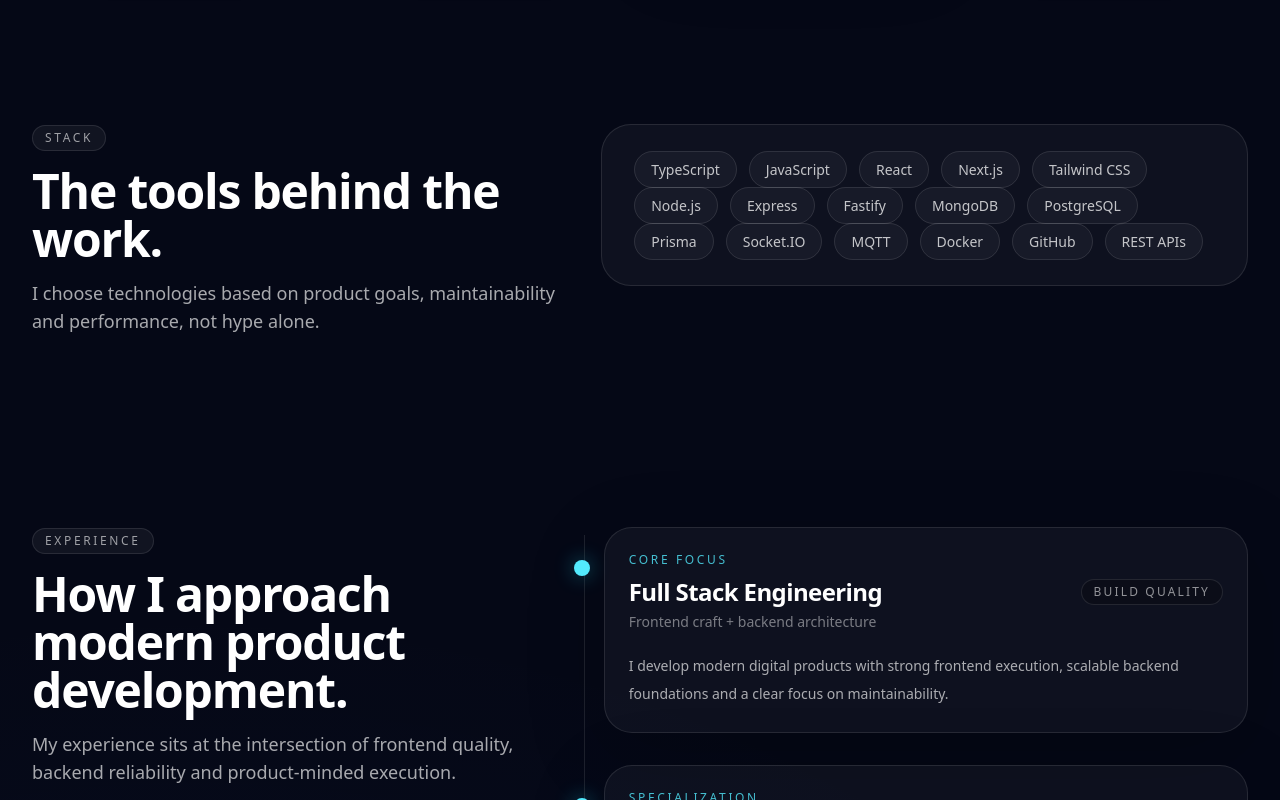
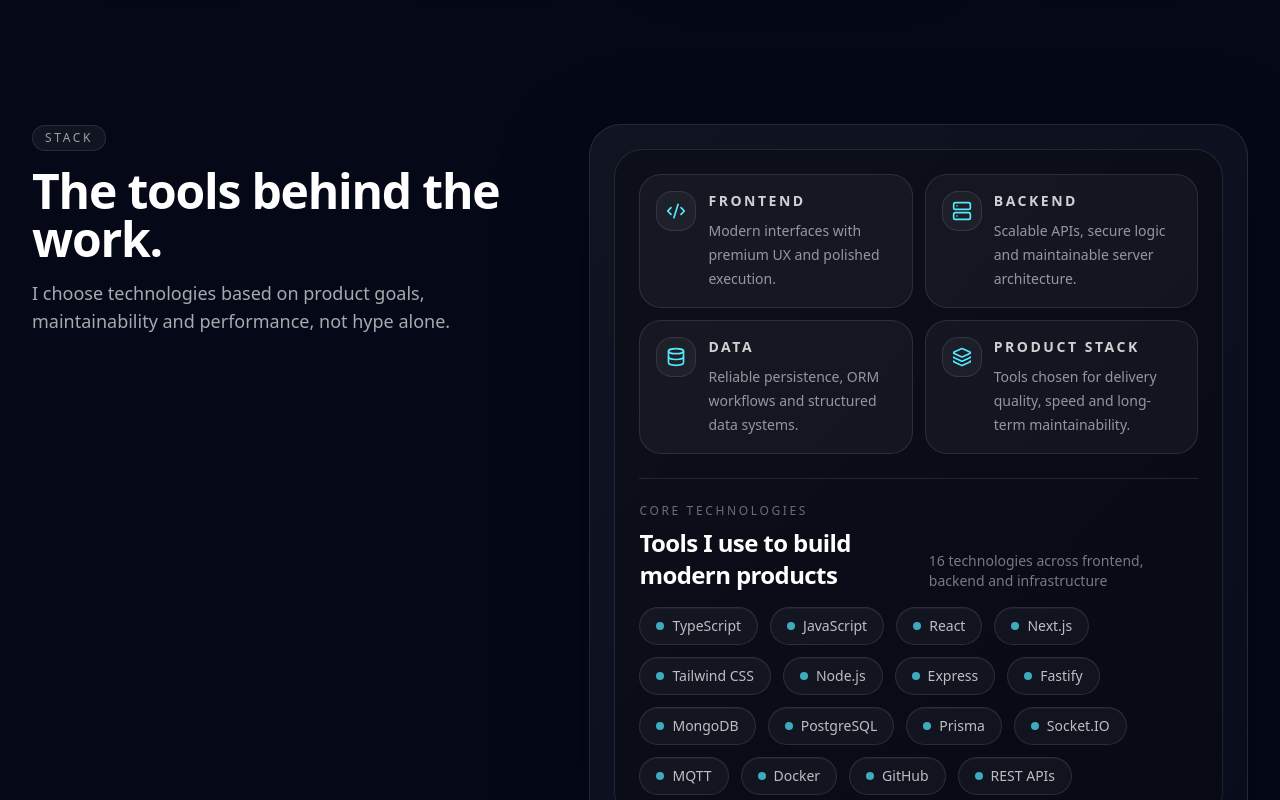
Before and after one commit to RusoMDK/luis-manuel-santos-portfolio, a Next.js app: page /en in a window 1280 px wide. Shown: the part 3540-4340 px from the top of the page. Built offline with nearby package versions, Linux system fonts and the light colour scheme.

Commit message:
feat: polish responsive layout and localized stack section

```diff
--- a/components/common/mobile-nav.tsx
+++ b/components/common/mobile-nav.tsx
@@ -1,8 +1,7 @@
 "use client";
 
 import { useState } from "react";
-import { Menu, X } from "lucide-react";
-import { Link } from "@/i18n/navigation";
+import { Menu, PanelRightOpen } from "lucide-react";
 import { Sheet, SheetContent, SheetTrigger } from "@/components/ui/sheet";
 import { buttonVariants } from "@/components/ui/button-variants";
 import { cn } from "@/lib/utils";
@@ -32,16 +31,15 @@
             "h-11 w-11 rounded-2xl border-white/10 bg-white/5 text-white hover:bg-white/10",
           )}
         >
-          <Menu className="h-5 w-5" />
+          <PanelRightOpen className="h-5 w-5" />
         </SheetTrigger>
 
         <SheetContent
           side="right"
-          className="w-[min(92vw,24rem)] max-w-[24rem] overflow-y-auto border-white/10 bg-[#07101f]/95 px-0 text-white backdrop-blur-2xl"
+          className="h-dvh w-screen max-w-none overflow-y-auto border-white/10 bg-[#07101f]/95 px-0 text-white backdrop-blur-2xl sm:w-[420px] sm:max-w-[420px]"
         >
-          <div className="flex min-h-full flex-col px-5 pb-[max(1.25rem,env(safe-area-inset-bottom))] pt-[max(1.25rem,env(safe-area-inset-top))]">
-            <div className="flex items-center justify-between border-b border-white/10 pb-5">
-              <div>
+          <div className="flex min-h-dvh flex-col px-5 pb-[max(1.25rem,env(safe-area-inset-bottom))] pt-[max(1.25rem,env(safe-area-inset-top))]">
+            <div className="border-b border-white/10 pb-5 pr-12">
               <p className="text-xs uppercase tracking-[0.24em] text-white/40">
                 Navigation
               </p>
@@ -50,26 +48,16 @@
               </p>
             </div>
 
-              <button
-                type="button"
-                onClick={() => setOpen(false)}
-                className="rounded-xl border border-white/10 bg-white/5 p-2 text-white/70 transition hover:bg-white/10 hover:text-white"
-                aria-label="Close navigation menu"
-              >
-                <X className="h-4 w-4" />
-              </button>
-            </div>
-
             <nav className="mt-8 flex flex-col gap-3">
               {navItems.map((item) => (
-                <Link
+                <a
                   key={item.href}
                   href={item.href}
                   onClick={() => setOpen(false)}
                   className="rounded-2xl border border-white/10 bg-white/[0.04] px-4 py-3 text-sm text-white/80 transition hover:bg-white/10 hover:text-white"
                 >
                   {item.label}
-                </Link>
+                </a>
               ))}
             </nav>
 
@@ -78,7 +66,7 @@
             </div>
 
             <div className="mt-8">
-              <Link
+              <a
                 href={ctaHref}
                 onClick={() => setOpen(false)}
                 className={cn(
@@ -87,7 +75,7 @@
                 )}
               >
                 {ctaLabel}
-              </Link>
+              </a>
             </div>
           </div>
         </SheetContent>
--- a/components/marketing/sections/stack-section.tsx
+++ b/components/marketing/sections/stack-section.tsx
@@ -1,3 +1,4 @@
+import { Code2, Database, Layers3, Server } from "lucide-react";
 import { useTranslations } from "next-intl";
 import { stack } from "@/config/site";
 import { AnimatedReveal } from "@/components/common/animated-reveal";
@@ -5,13 +6,32 @@
 import { SectionHeading } from "@/components/marketing/shared/section-heading";
 import { StackPill } from "@/components/marketing/shared/stack-pill";
 
+const stackHighlights = [
+  {
+    key: "frontend",
+    icon: Code2,
+  },
+  {
+    key: "backend",
+    icon: Server,
+  },
+  {
+    key: "data",
+    icon: Database,
+  },
+  {
+    key: "product",
+    icon: Layers3,
+  },
+] as const;
+
 export function StackSection() {
   const t = useTranslations("Stack");
 
   return (
     <section id="stack" className="scroll-mt-28 py-16 md:py-24">
       <Container>
-        <div className="grid gap-10 lg:grid-cols-[0.9fr_1.1fr] lg:items-start">
+        <div className="grid gap-8 lg:grid-cols-[0.88fr_1.12fr] lg:items-start lg:gap-10">
           <AnimatedReveal>
             <SectionHeading
               eyebrow={t("eyebrow")}
@@ -21,13 +41,63 @@
           </AnimatedReveal>
 
           <AnimatedReveal delay={0.08}>
-            <div className="rounded-[30px] border border-white/10 bg-white/[0.04] p-6 md:p-8">
-              <div className="flex flex-wrap gap-3">
-                {stack.map((item, index) => (
-                  <AnimatedReveal key={item} delay={0.02 * index} y={10}>
-                    <StackPill label={item} />
-                  </AnimatedReveal>
-                ))}
+            <div className="overflow-hidden rounded-[28px] border border-white/10 bg-gradient-to-br from-white/[0.05] via-white/[0.035] to-white/[0.02] p-4 shadow-[0_25px_100px_rgba(0,0,0,0.22)] sm:rounded-[32px] sm:p-5 md:p-6">
+              <div className="rounded-[24px] border border-white/10 bg-black/20 p-4 sm:rounded-[28px] sm:p-5 md:p-6">
+                <div className="grid gap-3 sm:grid-cols-2">
+                  {stackHighlights.map((item, index) => {
+                    const Icon = item.icon;
+
+                    return (
+                      <AnimatedReveal
+                        key={item.key}
+                        delay={0.04 * index}
+                        y={12}
+                      >
+                        <div className="rounded-[22px] border border-white/10 bg-white/[0.04] p-4">
+                          <div className="flex items-start gap-3">
+                            <div className="grid h-10 w-10 shrink-0 place-items-center rounded-2xl border border-white/10 bg-white/[0.04]">
+                              <Icon className="h-5 w-5 text-cyan-300" />
+                            </div>
+
+                            <div>
+                              <h3 className="text-sm font-semibold uppercase tracking-[0.18em] text-white/80">
+                                {t(`highlights.${item.key}.title`)}
+                              </h3>
+                              <p className="mt-2 text-sm leading-6 text-white/55">
+                                {t(`highlights.${item.key}.description`)}
+                              </p>
+                            </div>
+                          </div>
+                        </div>
+                      </AnimatedReveal>
+                    );
+                  })}
+                </div>
+
+                <div className="mt-6 border-t border-white/10 pt-6">
+                  <div className="mb-4 flex flex-col gap-2 sm:flex-row sm:items-end sm:justify-between">
+                    <div>
+                      <p className="text-xs uppercase tracking-[0.22em] text-white/40">
+                        {t("coreEyebrow")}
+                      </p>
+                      <h3 className="mt-2 text-2xl font-semibold tracking-tight text-white">
+                        {t("coreTitle")}
+                      </h3>
+                    </div>
+
+                    <p className="text-sm text-white/45">
+                      {t("coreMeta", { count: stack.length })}
+                    </p>
+                  </div>
+
+                  <div className="flex flex-wrap gap-3">
+                    {stack.map((item, index) => (
+                      <AnimatedReveal key={item} delay={0.015 * index} y={8}>
+                        <StackPill label={item} />
+                      </AnimatedReveal>
+                    ))}
+                  </div>
+                </div>
               </div>
             </div>
           </AnimatedReveal>
--- a/components/marketing/shared/stack-pill.tsx
+++ b/components/marketing/shared/stack-pill.tsx
@@ -4,7 +4,8 @@
 
 export function StackPill({ label }: StackPillProps) {
   return (
-    <span className="rounded-full border border-white/10 bg-white/[0.04] px-4 py-2 text-sm text-white/75">
+    <span className="group inline-flex items-center rounded-full border border-white/10 bg-white/[0.04] px-4 py-2 text-sm font-medium text-white/72 shadow-[inset_0_1px_0_rgba(255,255,255,0.04)] transition duration-300 hover:-translate-y-0.5 hover:border-cyan-300/30 hover:bg-cyan-300/[0.08] hover:text-white">
+      <span className="mr-2 h-2 w-2 rounded-full bg-cyan-300/70 transition group-hover:bg-cyan-200" />
       {label}
     </span>
   );
--- a/messages/en.d.json.ts
+++ b/messages/en.d.json.ts
@@ -80,7 +80,28 @@
   "Stack": {
     "eyebrow": "Stack",
     "title": "The tools behind the work.",
-    "description": "I choose technologies based on product goals, maintainability and performance, not hype alone."
+    "description": "I choose technologies based on product goals, maintainability and performance, not hype alone.",
+    "coreEyebrow": "Core technologies",
+    "coreTitle": "Tools I use to build modern products",
+    "coreMeta": "{count} technologies across frontend, backend and infrastructure",
+    "highlights": {
+      "frontend": {
+        "title": "Frontend",
+        "description": "Modern interfaces with premium UX and polished execution."
+      },
+      "backend": {
+        "title": "Backend",
+        "description": "Scalable APIs, secure logic and maintainable server architecture."
+      },
+      "data": {
+        "title": "Data",
+        "description": "Reliable persistence, ORM workflows and structured data systems."
+      },
+      "product": {
+        "title": "Product Stack",
+        "description": "Tools chosen for delivery quality, speed and long-term maintainability."
+      }
+    }
   },
   "About": {
     "eyebrow": "About Me",
--- a/messages/en.json
+++ b/messages/en.json
@@ -77,7 +77,28 @@
   "Stack": {
     "eyebrow": "Stack",
     "title": "The tools behind the work.",
-    "description": "I choose technologies based on product goals, maintainability and performance, not hype alone."
+    "description": "I choose technologies based on product goals, maintainability and performance, not hype alone.",
+    "coreEyebrow": "Core technologies",
+    "coreTitle": "Tools I use to build modern products",
+    "coreMeta": "{count} technologies across frontend, backend and infrastructure",
+    "highlights": {
+      "frontend": {
+        "title": "Frontend",
+        "description": "Modern interfaces with premium UX and polished execution."
+      },
+      "backend": {
+        "title": "Backend",
+        "description": "Scalable APIs, secure logic and maintainable server architecture."
+      },
+      "data": {
+        "title": "Data",
+        "description": "Reliable persistence, ORM workflows and structured data systems."
+      },
+      "product": {
+        "title": "Product Stack",
+        "description": "Tools chosen for delivery quality, speed and long-term maintainability."
+      }
+    }
   },
   "About": {
     "eyebrow": "About Me",
--- a/messages/es.json
+++ b/messages/es.json
@@ -77,7 +77,28 @@
   "Stack": {
     "eyebrow": "Stack",
     "title": "Las herramientas detrás del trabajo.",
-    "description": "Elijo tecnologías según objetivos del producto, mantenibilidad y rendimiento, no por moda."
+    "description": "Elijo tecnologías según los objetivos del producto, la mantenibilidad y el rendimiento, no solo por moda.",
+    "coreEyebrow": "Tecnologías clave",
+    "coreTitle": "Herramientas que uso para construir productos modernos",
+    "coreMeta": "{count} tecnologías entre frontend, backend e infraestructura",
+    "highlights": {
+      "frontend": {
+        "title": "Frontend",
+        "description": "Interfaces modernas con UX premium y una ejecución visual pulida."
+      },
+      "backend": {
+        "title": "Backend",
+        "description": "APIs escalables, lógica segura y arquitectura mantenible del lado del servidor."
+      },
+      "data": {
+        "title": "Datos",
+        "description": "Persistencia confiable, flujos con ORM y sistemas de datos bien estructurados."
+      },
+      "product": {
+        "title": "Stack de producto",
+        "description": "Herramientas elegidas por calidad de entrega, velocidad y mantenibilidad a largo plazo."
+      }
+    }
   },
   "About": {
     "eyebrow": "Sobre mí",
```
Also changed, not shown: components/marketing/layout/site-footer.tsx (+27 -23 lines). Lines whose indentation alone changed are shown as unchanged.
